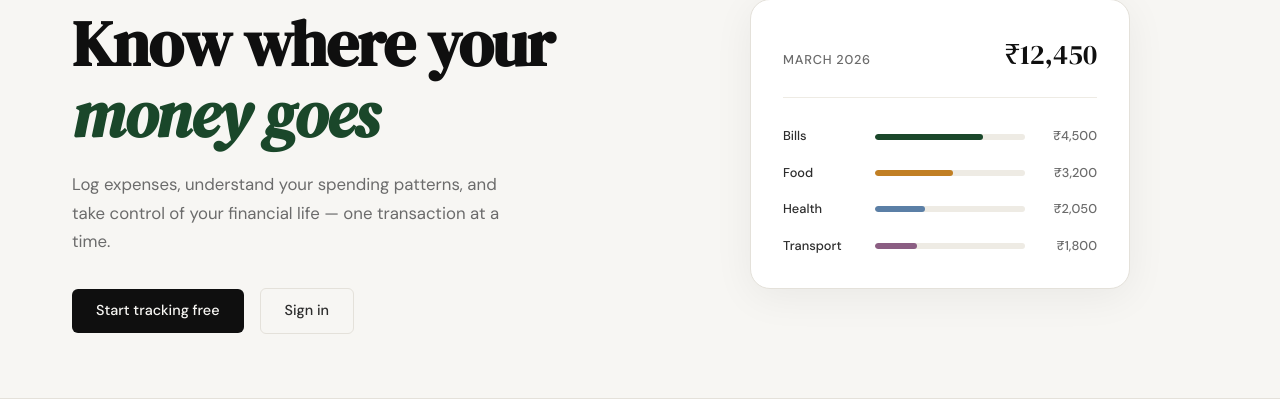
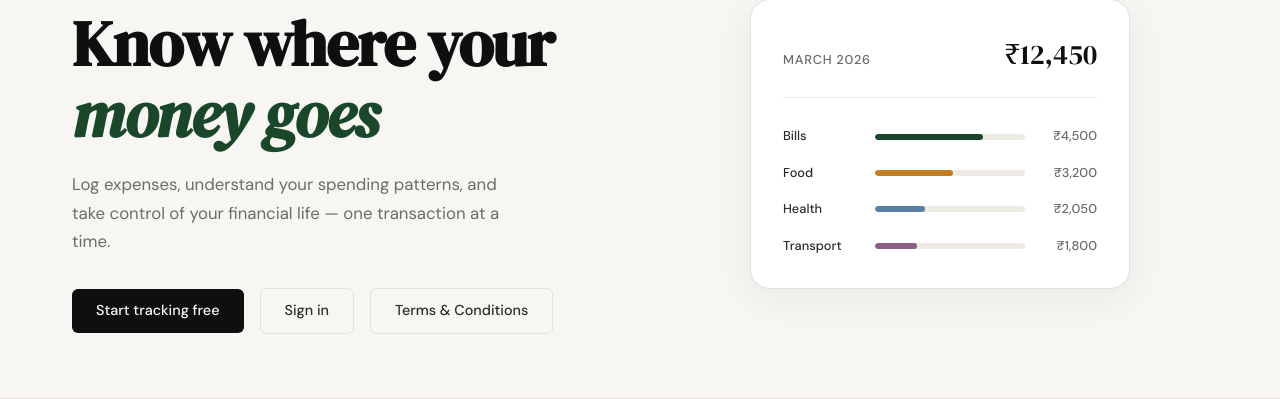
Before and after one commit to MissLostCodes/exprack, a Flask app: page / in a window 1280 px wide. Shown: the part 186-585 px from the top of the page. Run offline with Flask 3, Linux system fonts and the light colour scheme.

Commit message:
t&c button added

```diff
--- a/templates/landing.html
+++ b/templates/landing.html
@@ -19,6 +19,7 @@
         <div class="hero-actions">
             <a href="{{ url_for('register') }}" class="btn-primary">Start tracking free</a>
             <a href="{{ url_for('login') }}" class="btn-ghost">Sign in</a>
+    <a href="#" class="btn-ghost terms-link">Terms &amp; Conditions</a>
         </div>
     </div>
     <div class="hero-visual">
```
